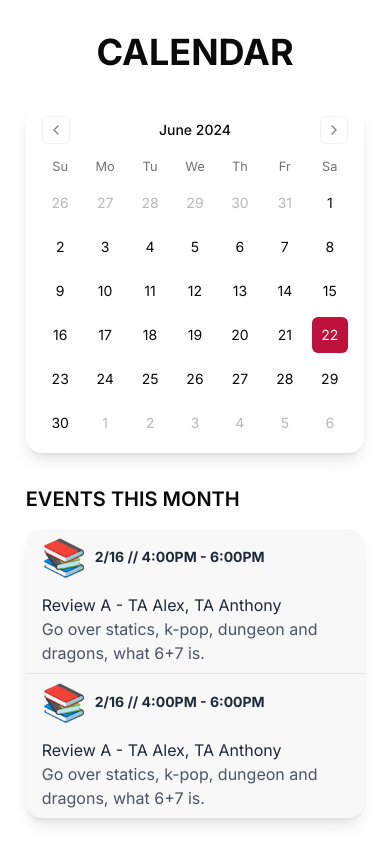
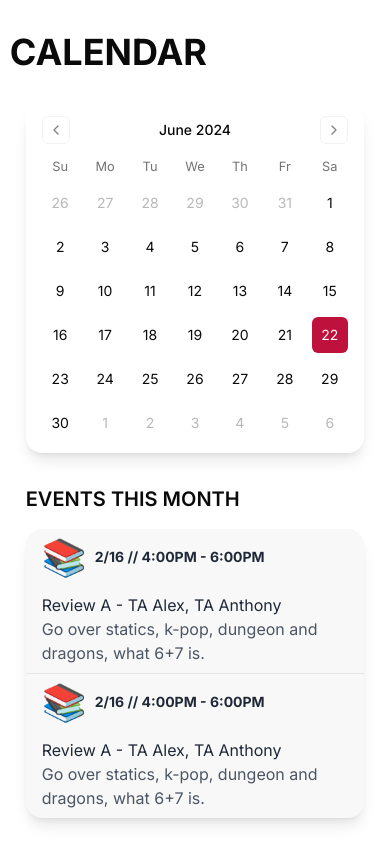
Before and after one commit to TAO-ENGR/club-website, a Next.js app in the folder club-website/: page /calendar in a window 390 px wide. Built offline with nearby package versions, Linux system fonts and the light colour scheme.

Commit message:
changed responsiveness

```diff
--- a/club-website/src/app/calendar/page.tsx
+++ b/club-website/src/app/calendar/page.tsx
@@ -13,14 +13,14 @@ export default function CalendarPage() {
 
   return (
     <div className='w-[95%] max-w-7xl mx-auto my-8'>
-      <h1 className="text-4xl font-bold text-center mb-8">CALENDAR</h1>
-      <div className="flex flex-col md:flex-row gap-8 md:gap-8">
+      <h1 className="text-4xl font-bold text-left mb-8">CALENDAR</h1>
+      <div className="flex flex-col lg:flex-row gap-8 lg:gap-8">
         <div className='flex-1 px-4'>
           <div className='w-full h-full rounded-2xl'>
             <Calendar mode="single" className="rounded-2xl shadow-lg w-full h-full"/>
           </div>
         </div>
-        <div className='md:w-1/3 px-4 grow'>
+        <div className='lg:w-1/3 px-4 grow'>
           <h2 className="text-xl font-semibold mb-4">EVENTS THIS MONTH</h2>
           <div className='bg-[#F8F8F8] rounded-2xl overflow-hidden shadow-lg'>
             {events.map((event, index) => (
```
